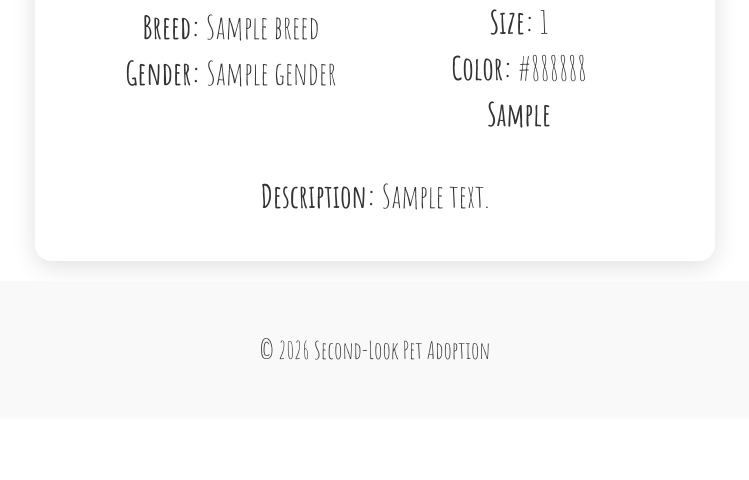
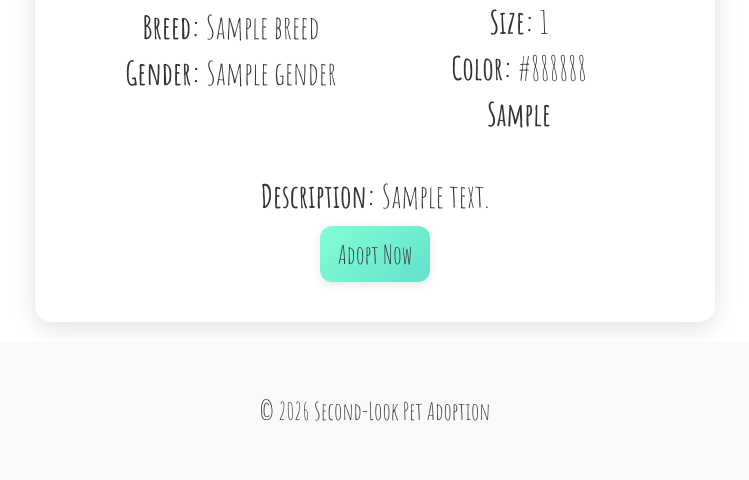
Before and after one commit to marvinursua8/ACIT-2911---Agile-Development-Project, a Python web app: template web/templates/pet_detail.html in a window 1280 px wide. Shown: the part 627-1107 px from the top of the page, without its empty margins (265-1014 px from the left). Before the commit the page ends 987 px from the top, so only its background shows below. Run offline with Jinja, Linux system fonts and the light colour scheme; the template is opened without the code that fills it: most values are stand-ins (such as "Sample title", 1, 10 or a date in 2020); grey boxes marked "Sample" are stand-in pictures.

Commit message:
Add adopt button to detail page Just makes sense doesn't it?

```diff
--- a/web/templates/pet_detail.html
+++ b/web/templates/pet_detail.html
@@ -26,6 +26,9 @@
           <p><strong>{{ animal.house_trained }}</strong></p>
         </div>
         <p><strong>Description:</strong> {{ animal.description }}</p>
+        <div style="margin-top: 10px">
+          <button class="btn" onclick="goToForm()">Adopt Now</button>
+        </div>
     </div>
 </main>
 <script>
@@ -41,5 +44,8 @@
       });
     });
   })();
+  function goToForm() {
+    window.location.href = "{{ url_for('home.form') }}";
+  }
 </script>
 {% endblock %}
```
